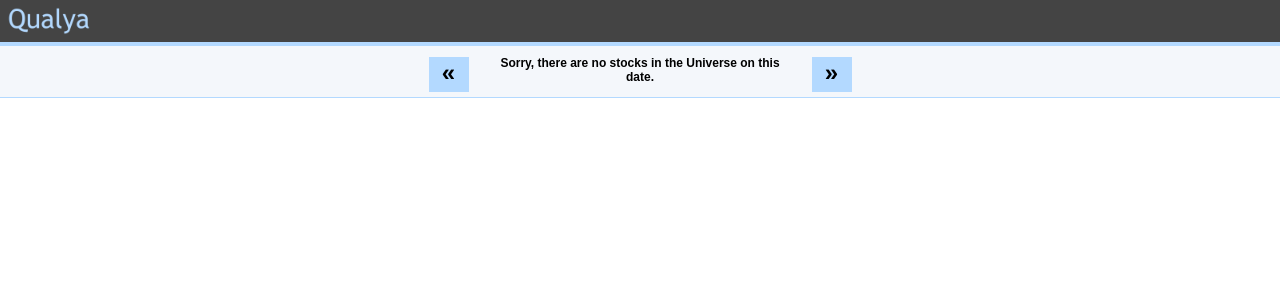
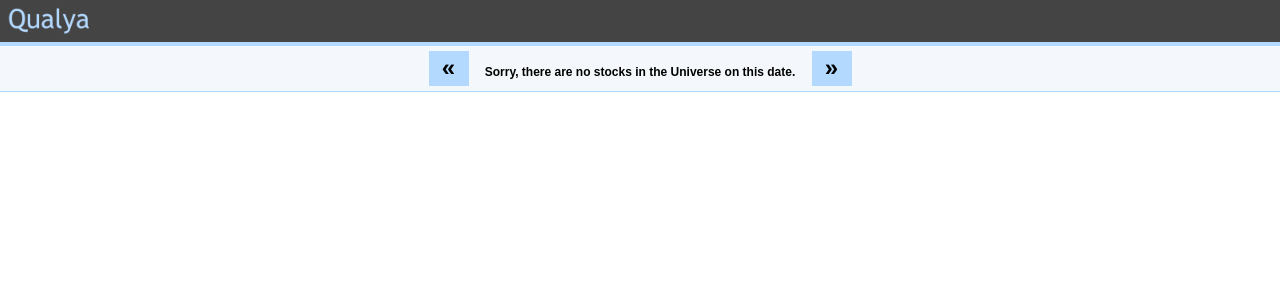
Before and after one commit to mwunder/qualya, a Django app: template twitter_stock/templates/stock_sentiment_universe.html in a window 1280 px wide. Shown: the top 300 px of the page. Run offline with Django 3.2, Linux system fonts and the light colour scheme; the template is opened without the code that fills it: most values are stand-ins (such as "Sample title", 1, 10 or a date in 2020); parts of the project's set-up code (start-up, migrations or seed data) failed here and were passed over.

Commit message:
Refactor, add 'global.js', start working on '#sub-nav' for the historical sentiment page

```diff
--- a/twitter_stock/static/css/global.css
+++ b/twitter_stock/static/css/global.css
@@ -31,6 +31,19 @@ body {
   border-bottom: 4px solid #b3d9ff;
 }
 
+#sub-nav {
+  text-align: center;
+  background-color: #f4f7fb;
+  border-bottom: 1px solid #b3d9ff;
+}
+
+.button {
+  display: inline-block;
+  color: black;
+  background-color: #b3d9ff;
+  border: none;
+}
+
 /* media queries ==================================================================================================================================*/
 
 @media only screen and (min-width: 240px) {
--- a/twitter_stock/static/css/stock_sentiment_universe.css
+++ b/twitter_stock/static/css/stock_sentiment_universe.css
@@ -1,42 +1,27 @@
-#sub-nav,
 #universe,
 #histogram-container,
 #sentiment-bars-container {
   text-align: center;
 }
 
-#sub-nav {
-  background-color: #f4f7fb;
-  border-bottom: 1px solid #b3d9ff;
+#universe-container {
+  display: inline-block;
 }
 
-.date-button,
 #universe {
   color: black;
 }
 
-.date-button {
-  display: inline-block;
-  background-color: #b3d9ff;
-  border: none;
-}
-
-#universe-container {
-  display: inline-block;
-  max-width: 325px;
-}
-
-#universe {
-  padding: 10px;
+#histogram-container,
+#sentiment-bars-container {
+  display: none;
 }
 
 #histogram-container {
-  display: none;
   margin: 15px 0;
 }
 
 #sentiment-bars-container {
-  display: none;
   background-color: #f4f7fb;
   border: 1px solid #555555;
 }
@@ -55,14 +40,20 @@
 
 @media only screen and (min-width: 240px) {
 
-  .date-button {
+  #date-button-back,
+  #date-button-forward {
     height: 25px;
     width: 25px;
     margin: 5px 0;
     font: 700 18px "Arial", sans-serif;
   }
 
+  #universe-container{
+    width: 240px;
+  }
+
   #universe {
+    padding: 10px 5px;
     font: 700 9px "Arial", sans-serif;
   }
 
@@ -76,11 +67,16 @@
 
 @media only screen and (min-width: 375px) {
 
-  .date-button {
+  #date-button-back,
+  #date-button-forward {
     width: 30px;
     margin: 5px;
     padding: 0 0 2px 0;
     font: 700 20px "Arial", sans-serif;
+  }
+
+  #universe-container{
+    width: 270px;
   }
 
   #universe {
@@ -97,10 +93,15 @@
 
 @media only screen and (min-width: 475px) {
 
-  .date-button {
+  #date-button-back,
+  #date-button-forward {
     height: 30px;
     width: 35px;
     font: 700 22px "Arial", sans-serif;
+  }
+
+  #universe-container{
+    width: 325px;
   }
 
   #universe {
@@ -117,7 +118,8 @@
 
 @media only screen and (min-width: 575px) {
 
-  .date-button {
+  #date-button-back,
+  #date-button-forward {
     height: 35px;
     width: 40px;
     font: 700 24px "Arial", sans-serif;
--- a/twitter_stock/templates/home.html
+++ b/twitter_stock/templates/home.html
@@ -37,6 +37,7 @@
             <img id="main-img" alt="Sentiment Tesseract" src="{% static 'img/sentiment_tesseract.png' %}" />
         </div><!-- /main -->
 
+        <script src='{% static "js/global.js" %}'></script>
         <script src='{% static "js/home.js" %}'></script>
 
         <script>
--- a/twitter_stock/templates/stock_sentiment_universe.html
+++ b/twitter_stock/templates/stock_sentiment_universe.html
@@ -21,11 +21,11 @@
     </div><!-- /nav -->
 
     <div id="sub-nav">
-        <button id="date-button-back" class="date-button">&#171;</button>
+        <button id="date-button-back" class="button">&#171;</button>
 
         <div id="universe-container"></div>
 
-        <button id="date-button-forward" class="date-button">&#187;</button>
+        <button id="date-button-forward" class="button">&#187;</button>
     </div><!-- /sub-nav -->
 
     <div id="histogram-container">
```
Also changed, not shown: twitter_stock/static/css/stock_sentiment_historical.css (+15 -1 lines), twitter_stock/static/js/global.js (added, +20 -0 lines), twitter_stock/static/js/home.js (+0 -21 lines), twitter_stock/templates/stock_sentiment_historical.html (+22 -10 lines).
